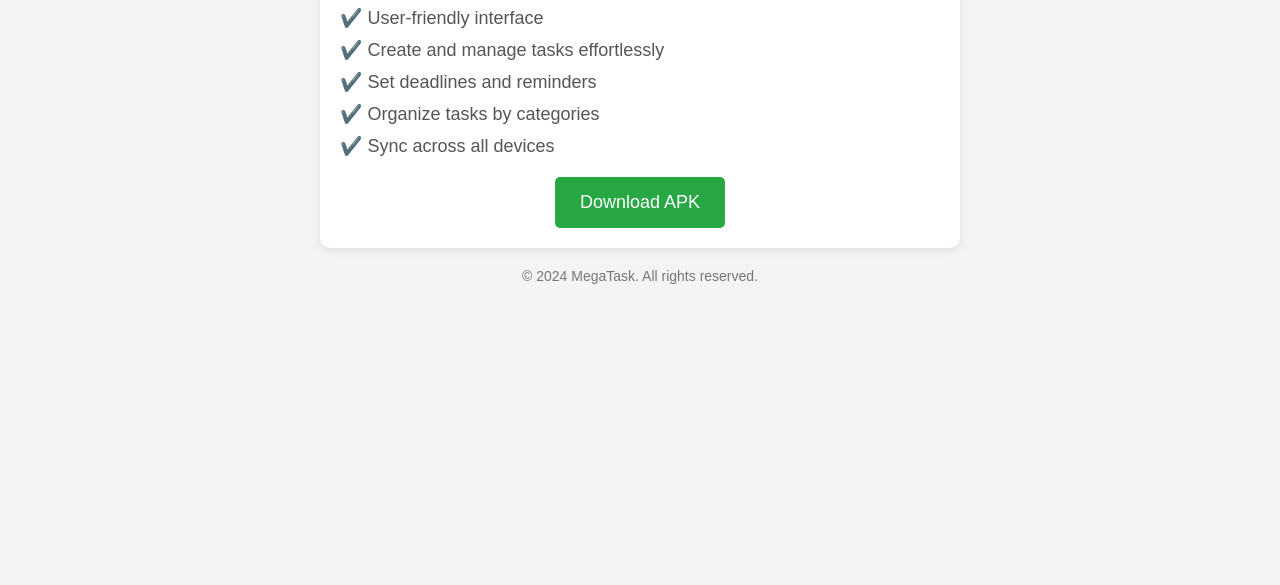
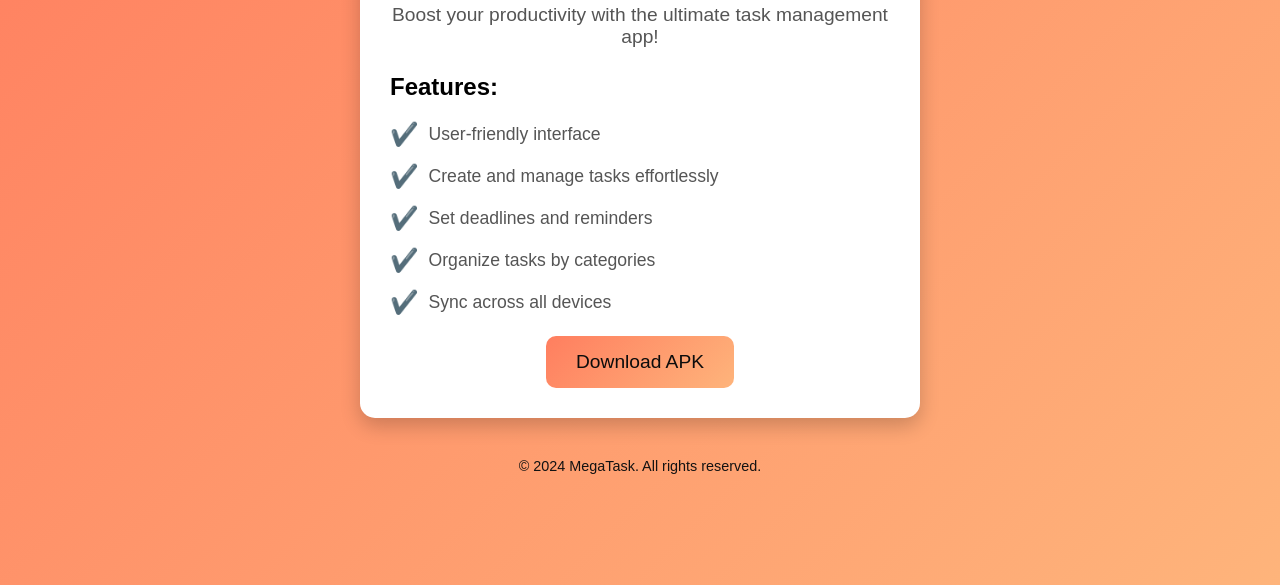
Before and after one commit to AashishPathak1/MegaTask, a plain HTML site: page index.html in a window 1280 px wide. Shown: the part 215-800 px from the top of the page. Drawn offline with Linux system fonts and the light colour scheme.

Commit message:
something new

```diff
--- a/index.html
+++ b/index.html
@@ -6,58 +6,92 @@
     <meta name="viewport" content="width=device-width, initial-scale=1.0">
     <title>Download MegaTask APK</title>
     <style>
+        /* Full-screen centered layout */
         body {
             font-family: Arial, sans-serif;
-            background-color: #f4f4f4;
+            background: linear-gradient(135deg, #ff7e5f, #feb47b);
+            display: flex;
+            justify-content: center;
+            align-items: center;
+            flex-direction: column;
+            min-height: 100vh;
             margin: 0;
-            padding: 20px;
+            padding: 0;
             text-align: center;
+        }
+
+        /* Centered content container */
+        .container {
+            max-width: 500px;
+            background-color: #ffffff;
+            padding: 30px;
+            border-radius: 15px;
+            box-shadow: 0 8px 20px rgba(0, 0, 0, 0.2);
+            margin-bottom: 20px;
+            transition: transform 0.3s ease;
+        }
+
+        .container:hover {
+            transform: translateY(-5px);
         }
 
         h1 {
             color: #333;
-            margin-bottom: 20px;
+            font-size: 2em;
+            margin-bottom: 10px;
         }
 
-        .container {
-            max-width: 600px;
-            margin: auto;
-            background: white;
-            padding: 20px;
-            border-radius: 10px;
-            box-shadow: 0 2px 10px rgba(0, 0, 0, 0.1);
+        /* Subtitle */
+        .tagline {
+            color: #555;
+            font-size: 1.2em;
+            margin-bottom: 25px;
         }
 
+        /* Features section with icons */
         .features {
             text-align: left;
             margin: 20px 0;
         }
 
         .feature {
-            margin-bottom: 10px;
+            font-size: 1.1em;
             color: #555;
-            font-size: 18px;
+            margin-bottom: 15px;
+            display: flex;
+            align-items: center;
         }
 
+        .feature-icon {
+            color: #ff7e5f;
+            font-size: 1.3em;
+            margin-right: 10px;
+        }
+
+        /* Download button */
         .download-button {
-            background-color: #28a745;
-            color: white;
-            padding: 15px 25px;
+            background: linear-gradient(135deg, #ff7e5f, #feb47b);
+            color: rgb(12, 12, 12);
+            padding: 15px 30px;
+            font-size: 1.2em;
             border: none;
-            border-radius: 5px;
-            font-size: 18px;
+            border-radius: 10px;
             cursor: pointer;
-            transition: background-color 0.3s;
+            transition: background 0.3s, transform 0.3s ease;
+            outline: none;
         }
 
         .download-button:hover {
-            background-color: #218838;
+            background: linear-gradient(135deg, #feb47b, #ff7e5f);
+            transform: scale(1.05);
         }
 
+        /* Footer styling */
         footer {
+            font-size: 0.9em;
+            color: #131212;
             margin-top: 20px;
-            font-size: 14px;
-            color: #777;
+            text-align: center;
         }
     </style>
 </head>
@@ -65,30 +99,37 @@
 <body>
     <div class="container">
         <h1>MegaTask App</h1>
-        <p>The ultimate task management application designed to boost your productivity and keep your life organized!
-        </p>
+        <p class="tagline">Boost your productivity with the ultimate task management app!</p>
 
         <div class="features">
             <h2>Features:</h2>
-            <div class="feature">✔️ User-friendly interface</div>
-            <div class="feature">✔️ Create and manage tasks effortlessly</div>
-            <div class="feature">✔️ Set deadlines and reminders</div>
-            <div class="feature">✔️ Organize tasks by categories</div>
-            <div class="feature">✔️ Sync across all devices</div>
+            <div class="feature">
+                <span class="feature-icon">✔️</span> User-friendly interface
+            </div>
+            <div class="feature">
+                <span class="feature-icon">✔️</span> Create and manage tasks effortlessly
+            </div>
+            <div class="feature">
+                <span class="feature-icon">✔️</span> Set deadlines and reminders
+            </div>
+            <div class="feature">
+                <span class="feature-icon">✔️</span> Organize tasks by categories
+            </div>
+            <div class="feature">
+                <span class="feature-icon">✔️</span> Sync across all devices
+            </div>
         </div>
 
         <button class="download-button" onclick="startDownload()">Download APK</button>
     </div>
 
-    <footer>
-        <p>&copy; 2024 MegaTask. All rights reserved.</p>
-    </footer>
+    <footer>&copy; 2024 MegaTask. All rights reserved.</footer>
 
     <script>
         function startDownload() {
             const link = document.createElement("a");
-            link.href = "https://github.com/AashishPathak1/MegaTask/raw/main/MegaTask.apk"; // Your GitHub APK link
-            link.download = "MegaTask.apk"; // This sets the file name for the downloaded file
+            link.href = "https://github.com/AashishPathak1/MegaTask/raw/main/MegaTask.apk";
+            link.download = "MegaTask.apk";
             link.click();
         }
     </script>
```
